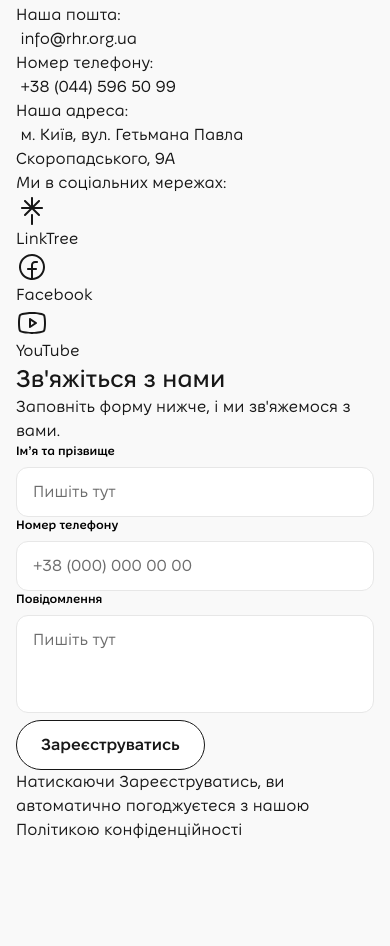
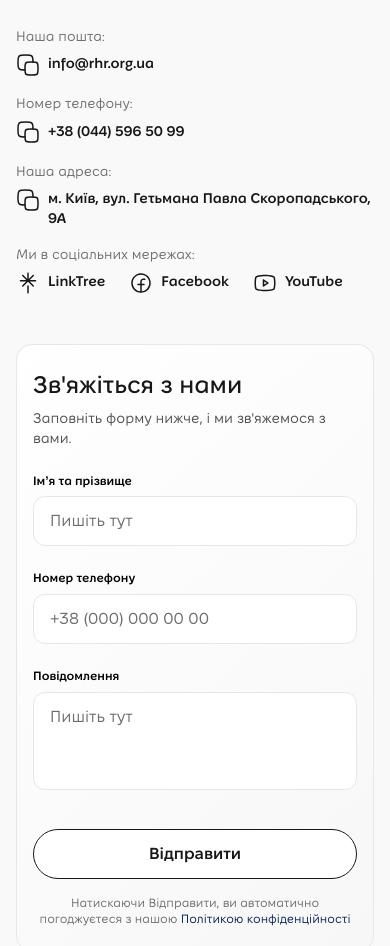
Before and after one commit to DmytrivDev/ZJIPS, a website built with Vite: page src/contacts.html in a window 390 px wide. Shown: the part 397-1343 px from the top of the page. Built offline with nearby package versions, Linux system fonts and the light colour scheme.

Commit message:
add contactus

```diff
--- a/src/css/sections/contacts/contactus.scss
+++ b/src/css/sections/contacts/contactus.scss
@@ -1,31 +1,195 @@
 .contactus {
+  padding-top: 5.75rem;
+
   &__container {
+    display: grid;
+    grid-template-columns: 1fr 39rem;
+    gap: 3rem;
   }
 
   &__part1 {
-  }
-  &__contacts {
+    display: flex;
+    flex-direction: column;
+    gap: 2rem;
   }
   &__box {
+    & > p {
+      color: var(--cf2);
+      font-size: 0.85rem;
+      line-height: 1.42;
+      margin-bottom: 0.75rem;
+    }
   }
   &__copy {
+    display: flex;
+    align-items: start;
+    gap: 0.5rem;
+
+    a {
+      width: fit-content;
+      font-size: 1.125rem;
+      font-weight: 600;
+      line-height: 1.33;
+      transition: all 0.15s ease-in;
+    }
+    button {
+      position: relative;
+      top: -0.08rem;
+      display: flex;
+      justify-content: center;
+      align-items: center;
+      flex-shrink: 0;
+      &::before {
+        content: "";
+        width: 1.5rem;
+        height: 1.5rem;
+        background-size: 1.5rem 1.5rem;
+        background-position: center center;
+        background-repeat: no-repeat;
+        background-image: var(--copyDef);
+        transition: all 0.15s ease-in;
+      }
+    }
+
+    &.isCopy {
+      a {
+        color: var(--cr);
+      }
+      button {
+        &::before {
+          background-image: var(--copyAct);
+        }
+      }
+    }
   }
   &__soc {
+    display: flex;
+    align-items: start;
+    flex-wrap: wrap;
+    gap: 2rem;
+    li {
+      display: flex;
+      gap: 0.5rem;
+      a {
+        position: relative;
+        top: -0.08rem;
+        flex-shrink: 0;
+        display: flex;
+        justify-content: center;
+        align-items: center;
+        width: 1.5rem;
+      }
+      p {
+        font-size: 1.125rem;
+        font-weight: 600;
+        line-height: 1.33;
+      }
+    }
   }
 
   &__part2 {
+    padding: 2rem;
+    border-radius: 2rem;
+    border: 0.0625rem solid var(--cl);
+    background: linear-gradient(318deg, #f6f6f6 -13.83%, #fff 103.26%);
     .title3 {
+      margin-bottom: 0.5rem;
     }
   }
   &__text {
+    color: var(--cf);
+    margin-bottom: 2rem;
   }
   &__form {
     .btn-def {
+      width: 100%;
     }
   }
+  &__wrapp {
+    display: flex;
+    flex-direction: column;
+    gap: 1.5rem;
+    margin-bottom: 2.5rem;
+  }
   &__agree {
+    width: 100%;
+    display: flex;
+    justify-content: center;
+    margin-top: 1rem;
+
+    p {
+      max-width: 28rem;
+      color: var(--cf2);
+      text-align: center;
+      font-size: 0.75rem;
+      line-height: 1.33;
+    }
+    a {
+      color: var(--cn);
+      &:hover {
+        text-decoration: underline;
+      }
+    }
   }
 }
 
 @media screen and (max-width: 960px) {
+  .contactus {
+    padding-top: 1.5rem;
+
+    &__container {
+      grid-template-columns: 1fr 1fr;
+      gap: 1rem;
+    }
+
+    &__part1 {
+      gap: 1rem;
+    }
+    &__box {
+      & > p {
+        margin-bottom: 0.5rem;
+      }
+    }
+    &__copy {
+      a {
+        font-size: 0.875rem;
+        line-height: 1.42;
+      }
+    }
+    &__soc {
+      gap: 1.5rem;
+      li {
+        p {
+          font-size: 0.875rem;
+          line-height: 1.42;
+        }
+      }
+    }
+
+    &__part2 {
+      padding: 1.5rem 1rem;
+      border-radius: 1rem;
+    }
+    &__text {
+      font-size: 0.875rem;
+      line-height: 1.42;
+      margin-bottom: 1.5rem;
+    }
+    &__wrapp {
+      margin-bottom: 2rem;
+    }
+  }
 }
+
+@media screen and (max-width: 765px) {
+  .contactus {
+    &__container {
+      grid-template-columns: auto;
+      gap: 0;
+    }
+
+    &__part1 {
+      margin-bottom: 3rem;
+    }
+  }
+}
--- a/src/css/sections/footer/footer.scss
+++ b/src/css/sections/footer/footer.scss
@@ -71,16 +71,17 @@
   }
   &__copy {
     display: flex;
-    align-items: center;
+    align-items: start;
     gap: 0.5rem;
 
     a {
       width: fit-content;
-      text-wrap: wrap;
       transition: all 0.15s ease-in;
       font-weight: 600;
     }
     button {
+      position: relative;
+      top: -0.08rem;
       display: flex;
       justify-content: center;
       align-items: center;
--- a/src/js/parts/clipboard.js
+++ b/src/js/parts/clipboard.js
@@ -3,7 +3,6 @@ const copyBtns = document.querySelectorAll('.clipboard');
 copyBtns?.forEach(btn => {
   btn.addEventListener('click', event => {
     const copyBox = event.target.closest('.copyBox');
-    console.log(copyBox);
 
     if (copyBox) {
       const copyElem = copyBox.querySelector('.copyElem');
--- a/src/partials/contacts/contactus.html
+++ b/src/partials/contacts/contactus.html
@@ -1,7 +1,6 @@
 <section class="contactus">
   <div class="contactus__container">
     <div class="contactus__part1">
-      <div class="contactus__contacts">
       <div class="contactus__box">
         <p>Наша пошта:</p>
         <div class="contactus__copy copyBox">
@@ -56,7 +55,6 @@
         </ul>
       </div>
     </div>
-    </div>
 
     <div class="contactus__part2">
       <h3 class="title3">Зв'яжіться з нами</h3>
@@ -65,7 +63,7 @@
       </div>
 
       <form class="contactus__form" id="contactForm">
-        <div class="contactus__box">
+        <div class="contactus__wrapp">
           <!-- <label class="label-def isRequire"> -->
           <label class="label-def">
             <p>Імʼя та прізвище</p>
@@ -95,13 +93,17 @@
           </label>
         </div>
 
-        <button type="submit" class="btn-def">Зареєструватись</button>
+        <button type="submit" class="btn-def">Відправити</button>
       </form>
 
-      <p class="contactus__agree">
-        Натискаючи Зареєструватись, ви автоматично погоджуєтеся з нашою
-        <a href="./policy.html" target="_blank"> Політикою конфіденційності </a>
+      <div class="contactus__agree">
+        <p>
+          Натискаючи Відправити, ви автоматично погоджуєтеся з нашою
+          <a href="./policy.html" target="_blank">
+            Політикою конфіденційності
+          </a>
         </p>
       </div>
     </div>
+  </div>
 </section>
```
Lines whose indentation alone changed are shown as unchanged.
